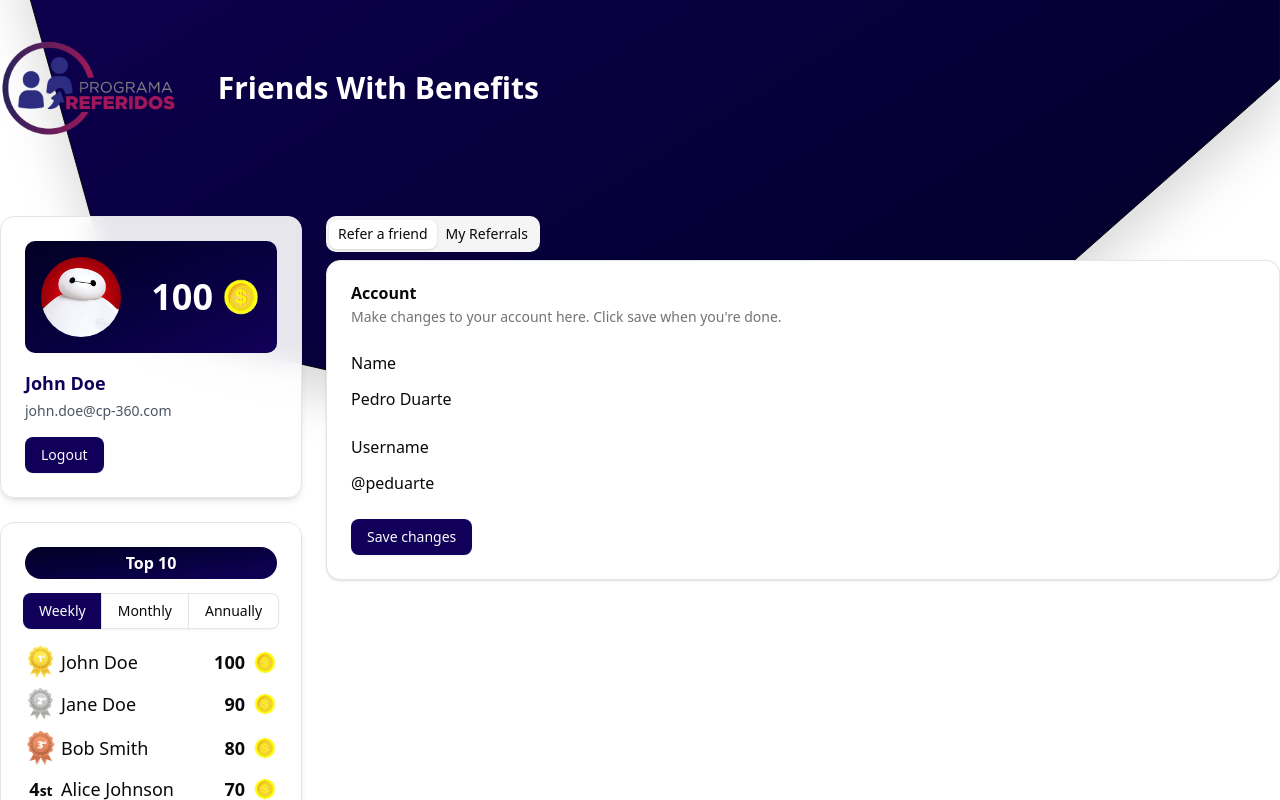
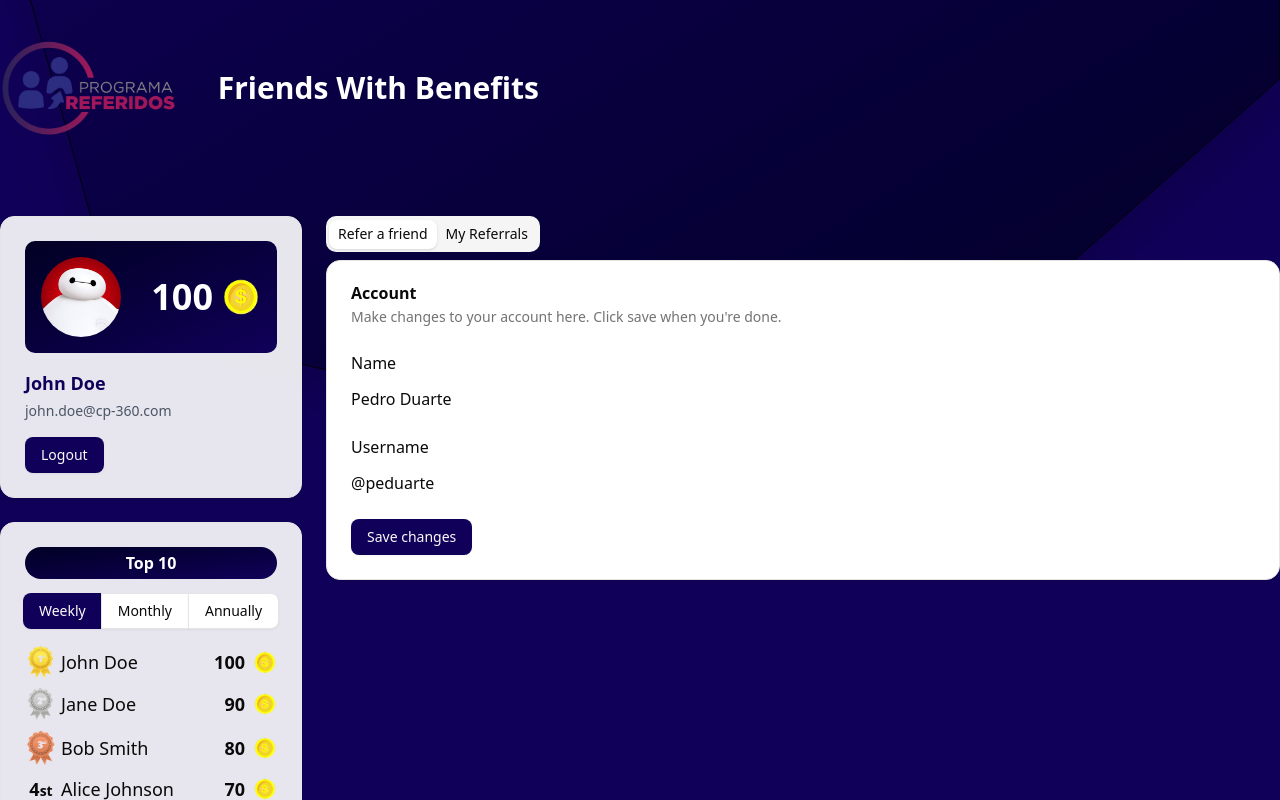
Before and after one commit to juancuellardev/friends-with-benefits-app, a React (Vite) app: page / in a window 1280 px wide. Shown: the top 800 px of the page. Built offline with nearby package versions, Linux system fonts and the light colour scheme.

Commit message:
Refactor Layout component for improved structure and styling

```diff
--- a/src/Layout.tsx
+++ b/src/Layout.tsx
@@ -6,12 +6,14 @@
 
 function Layout() {
     return (
-        <div className='relative h-screen text-white'>
-            <PolygonBg className="absolute -z-10 w-full h-auto top-[-40vh] drop-shadow-2xl" />
-            <Header />
-            <main>
-                <Outlet />
-            </main>
+        <div className='relative min-h-screen text-white bg-primary'>
+            <PolygonBg className="absolute w-full h-auto top-[-40vh] drop-shadow-2xl z-10 pointer-events-none" />
+            <div className='relative z-20'>
+                <Header />
+                <main>
+                    <Outlet />
+                </main>
+            </div>
         </div>
     )
 }
```
